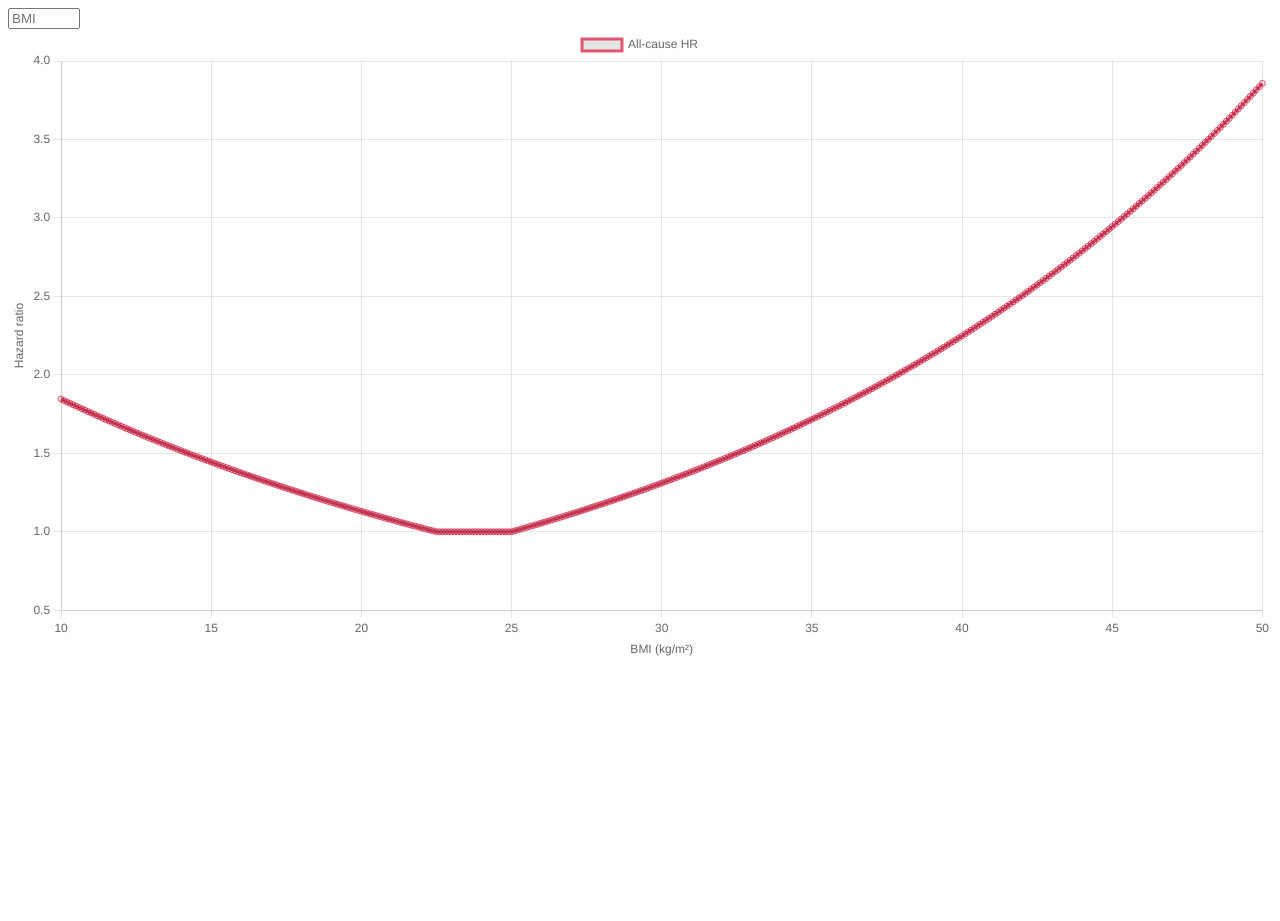
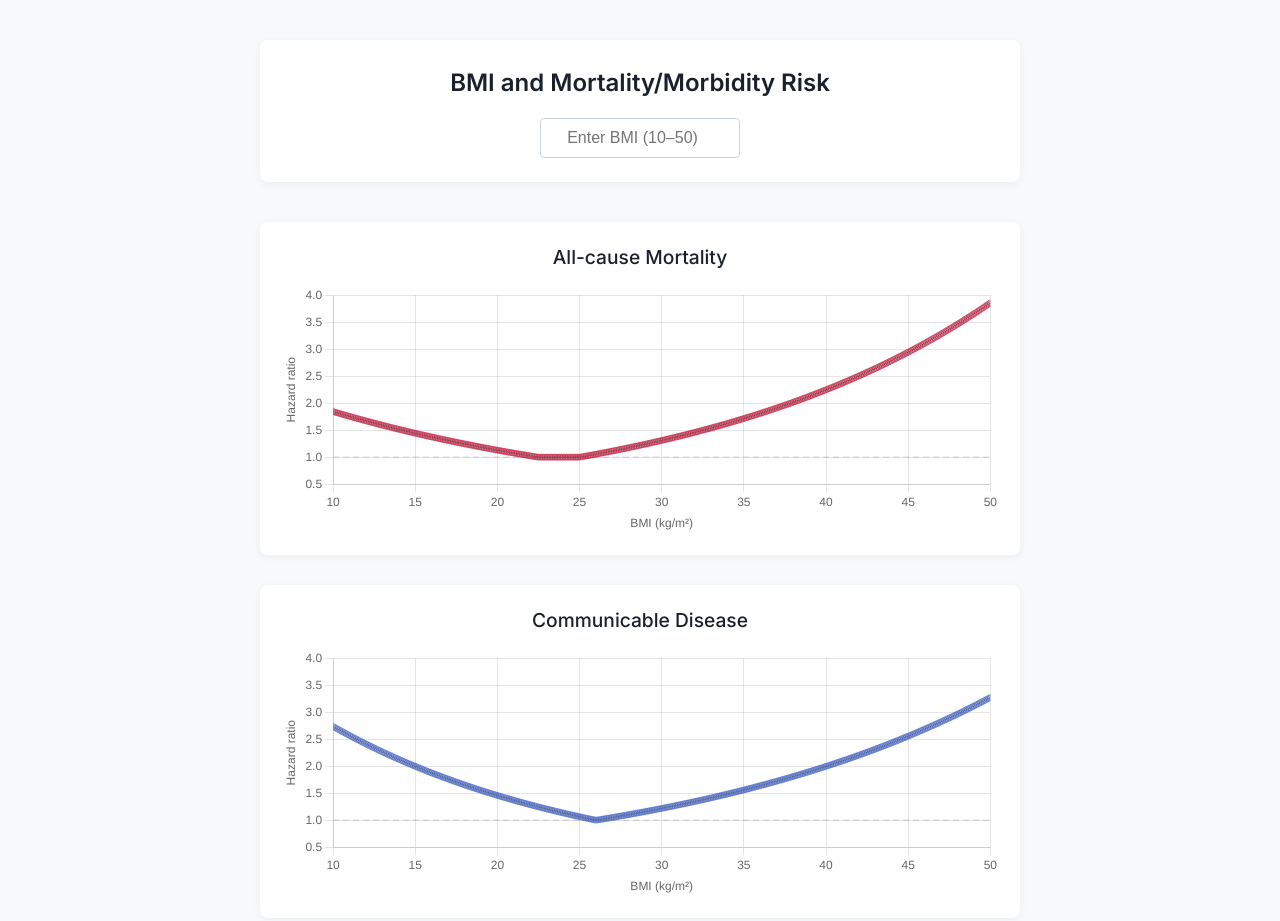
Before and after one commit to dmhardin102/bmimortplot, a plain HTML site: page index.html in a window 1280 px wide. Shown: the top 921 px of the page. Before the commit the page ends 800 px from the top, so only its background shows below. Drawn offline with nearby package versions, Linux system fonts and the light colour scheme.

Commit message:
added all 3 dynamic charts

```diff
--- a/index.html
+++ b/index.html
@@ -1,104 +1,269 @@
-<input id="bmi" type="number" min="10" max="50" step="0.1" placeholder="BMI">
-<div id="error-message" style="color: white; background-color: #d9534f; padding: 5px; margin: 5px 0; border-radius: 3px; display: none;">BMI must be between 10 and 50</div>
-<canvas id="mortChart"></canvas>
-<script src="https://cdn.jsdelivr.net/npm/chart.js"></script>
+<!DOCTYPE html>
+<html lang="en">
+<head>
+  <meta charset="UTF-8" />
+  <meta name="viewport" content="width=device-width, initial-scale=1.0"/>
+  <title>BMI vs Mortality/Morbidity Risk</title>
+  <!-- Google Font -->
+  <link rel="preconnect" href="https://fonts.googleapis.com"/>
+  <link href="https://fonts.googleapis.com/css2?family=Inter:wght@400;500;600&display=swap" rel="stylesheet"/>
+  <!-- Chart.js -->
+  <script src="https://cdn.jsdelivr.net/npm/chart.js@4.4.0"></script>
+  <style>
+    :root {
+      --font: 'Inter', sans-serif;
+      --bg-page: #f7f9fa;
+      --bg-card: #ffffff;
+      --clr-primary: #2b6cb0;
+      --clr-error-bg: #fed7d7;
+      --clr-error-text: #9b2c2c;
+      --shadow: 0 2px 8px rgba(0,0,0,0.05);
+    }
+    * { box-sizing: border-box; margin: 0; padding: 0; }
+    body {
+      font-family: var(--font);
+      background-color: var(--bg-page);
+      color: #1a202c;
+      line-height: 1.6;
+    }
+    .container {
+      max-width: 800px;
+      margin: 40px auto;
+      padding: 0 20px;
+    }
+    .bmi-card {
+      background: var(--bg-card);
+      padding: 24px;
+      border-radius: 8px;
+      box-shadow: var(--shadow);
+      text-align: center;
+    }
+    .bmi-card h2 {
+      font-size: 1.5rem;
+      font-weight: 600;
+      margin-bottom: 16px;
+    }
+    .bmi-card input {
+      width: 200px;
+      padding: 10px 12px;
+      font-size: 1rem;
+      border: 1px solid #cbd5e0;
+      border-radius: 4px;
+      text-align: center;
+      transition: border-color .2s;
+    }
+    .bmi-card input:focus {
+      outline: none;
+      border-color: var(--clr-primary);
+    }
+    #error-message {
+      margin-top: 12px;
+      padding: 10px;
+      background: var(--clr-error-bg);
+      color: var(--clr-error-text);
+      border-radius: 4px;
+      font-size: 0.9rem;
+      display: none;
+    }
+    .charts-grid {
+      display: flex;
+      flex-direction: column;
+      gap: 30px;
+      margin-top: 40px;
+    }
+    .chart-card {
+      background: var(--bg-card);
+      padding: 20px;
+      border-radius: 8px;
+      box-shadow: var(--shadow);
+      text-align: center;
+    }
+    .chart-card h3 {
+      font-size: 1.2rem;
+      font-weight: 500;
+      margin-bottom: 12px;
+    }
+    .chart-container {
+      position: relative;
+      width: 100%;
+      height: 250px;
+    }
+  </style>
+</head>
+<body>
+
+  <div class="container">
+    <div class="bmi-card">
+      <h2>BMI and Mortality/Morbidity Risk</h2>
+      <input
+        id="bmi-input"
+        type="number"
+        min="10"
+        max="50"
+        step="0.1"
+        placeholder="Enter BMI (10–50)"
+      />
+      <div id="error-message">BMI must be between 10 and 50</div>
+    </div>
+
+    <div class="charts-grid">
+      <div class="chart-card">
+        <h3>All-cause Mortality</h3>
+        <div class="chart-container">
+          <canvas id="mortChartAll"></canvas>
+        </div>
+      </div>
+      <div class="chart-card">
+        <h3>Communicable Disease</h3>
+        <div class="chart-container">
+          <canvas id="mortChartComm"></canvas>
+        </div>
+      </div>
+      <div class="chart-card">
+        <h3>Non-communicable Disease</h3>
+        <div class="chart-container">
+          <canvas id="mortChartNcd"></canvas>
+        </div>
+      </div>
+    </div>
+  </div>
+
   <script>
-function hrAllCause(bmi){
-  if (bmi < 22.5)      return Math.exp(0.049 * (22.5 - bmi));
-  if (bmi <= 25.0)     return 1.0;
-  return Math.exp(0.054 * (bmi - 25.0));
+    // Hazard‐ratio functions
+    function hrAll(b){
+      return b < 22.5
+        ? Math.exp(0.049 * (22.5 - b))
+        : b <= 25
+        ? 1
+        : Math.exp(0.054 * (b - 25));
+    }
+    const CD_PIVOT = 26;
+    function hrCD(b){
+      return b < CD_PIVOT
+        ? Math.exp(0.0629 * (CD_PIVOT - b))
+        : Math.exp(0.0494 * (b - CD_PIVOT));
+    }
+    const NCD_PIVOT = 25;
+    function hrNCD(b){
+      return b < NCD_PIVOT
+        ? Math.exp(0.0373 * (NCD_PIVOT - b))
+        : Math.exp(0.0398 * (b - NCD_PIVOT));
     }
 
-// build the baseline curve
-const xs = Array.from({length:401},(_,i)=>10+i*0.1);
-const ys = xs.map(hrAllCause);
+    // X values
+    const xs = Array.from({ length: 401 }, (_, i) => 10 + i * 0.1);
 
-const ctx = document.getElementById('mortChart').getContext('2d');
-const chart = new Chart(ctx,{
-  type:'line',
-  data:{labels:xs, datasets:[{
-    label:'All-cause HR',
-    data:ys.map((y,i)=>({x:xs[i],y})),
-    borderColor:'rgba(220, 20, 60, 0.7)',
-    fill:false,
-    tension:0.3,
-    order: 0  // Lower values are drawn first (underneath)
-  }]},
-  options:{scales:{x:{type:'linear',title:{display:true,text:'BMI (kg/m²)'}},
-                   y:{title:{display:true,text:'Hazard ratio'},min:0.5,max:4}}}
+    // Chart builder
+    function buildChart(id, hrFn, baseColor) {
+      const colorMap = {
+        crimson: 'rgba(220,20,60,0.5)',
+        royalblue: 'rgba(65,105,225,0.5)',
+        seagreen: 'rgba(46,139,87,0.5)'
+      };
+      return new Chart(document.getElementById(id), {
+        type: 'line',
+        data: {
+          datasets: [
+            {
+              label: id,
+              data: xs.map(x => ({ x, y: hrFn(x) })),
+              borderColor: colorMap[baseColor],
+              borderWidth: 1.0,
+              tension: 0.3,
+              fill: false,
+              order: 0
+            },
+            {
+              label: 'HR=1',
+              data: xs.map(x => ({ x, y: 1 })),
+              borderColor: 'rgba(102,102,102,0.3)',
+              borderDash: [6, 4],
+              borderWidth: 1,
+              pointRadius: 0,
+              fill: false,
+              order: 1
+            }
+          ]
+        },
+        options: {
+          responsive: true,
+          maintainAspectRatio: false,
+          animation: false,
+          plugins: { legend: { display: false } },
+          scales: {
+            x: {
+              type: 'linear',
+              min: 10,
+              max: 50,
+              title: { display: true, text: 'BMI (kg/m²)' }
+            },
+            y: {
+              type: 'linear',
+              min: 0.5,
+              max: 4,
+              grace: '5%',
+              title: { display: true, text: 'Hazard ratio' }
+            }
+          }
+        }
       });
-
-// interactively add a marker
-document.addEventListener('DOMContentLoaded', () => {
-  const bmiInput = document.getElementById('bmi');
-  const errorMessage = document.getElementById('error-message');
-
-  // Function to update chart with current BMI value
-  const updateChartWithBmi = (bmi) => {
-    // Clear any previous error message
-    errorMessage.style.display = 'none';
-
-    // Validate BMI range
-    if(isNaN(bmi) || bmi < 10 || bmi > 50) {
-      // Show error message for out of bounds values
-      if(!isNaN(bmi) && (bmi < 10 || bmi > 50)) {
-        errorMessage.style.display = 'block';
     }
 
-      // Remove marker if input is invalid
-      chart.data.datasets = chart.data.datasets.filter(d => !d.isMarker);
+    // Instantiate charts
+    const charts = [
+      { chart: buildChart('mortChartAll', hrAll, 'crimson'), fn: hrAll },
+      { chart: buildChart('mortChartComm', hrCD, 'royalblue'), fn: hrCD },
+      { chart: buildChart('mortChartNcd', hrNCD, 'seagreen'), fn: hrNCD }
+    ];
+
+    // Handle BMI input
+    const bmiInput = document.getElementById('bmi-input');
+    const errorMsg = document.getElementById('error-message');
+
+    function updateCharts(b) {
+      if (isNaN(b) || b < 10 || b > 50) {
+        errorMsg.style.display = 'block';
+        // remove any existing markers
+        charts.forEach(({ chart }) => {
+          chart.data.datasets = chart.data.datasets.slice(0, 2);
           chart.update();
+        });
         return;
       }
+      errorMsg.style.display = 'none';
+      localStorage.savedBmi = b;
 
-    const hr = hrAllCause(bmi);
-
-    // Save to localStorage
-    localStorage.setItem('savedBmiValue', bmi);
-
-    // remove old marker dataset
-    chart.data.datasets = chart.data.datasets.filter(d => !d.isMarker);
-
-    // Reset the main line dataset to have a gap at the marker position
-    const gap = 0.15; // Keep gap size at 0.25 as preferred
-    chart.data.datasets[0].data = xs.map((x,i) => {
-      // Skip points within gap range of the marker position
-      if (Math.abs(x - bmi) < gap) {
-        return {x: x, y: null}; // null creates a gap in the line
-      }
-      return {x: x, y: ys[i]};
-    });
-
-    // Add marker
+      charts.forEach(({ chart, fn }) => {
+        const hr = fn(b);
+        // reset to baseline datasets
+        chart.data.datasets = chart.data.datasets.slice(0, 2);
+        // introduce a small gap in the line
+        const gap = 0.2;
+        chart.data.datasets[0].data = xs.map(x =>
+          Math.abs(x - b) < gap ? { x, y: null } : { x, y: fn(x) }
+        );
+        // add the marker
         chart.data.datasets.push({
           type: 'scatter',
-      data:[{x:bmi,y:hr}],
-      pointRadius:12,
-      pointBackgroundColor:'rgba(0, 0, 0, 1)',
-      pointBorderColor:'white',
-      pointBorderWidth: 2,
-      pointStyle: 'rect',
-      showLine:false,
-      isMarker:true,
+          data: [{ x: b, y: hr }],
+          pointRadius: 8,
+          pointStyle: 'rectRot',
+          pointBackgroundColor: 'rgba(0,0,0,0.7)',
+          pointBorderColor: 'rgba(255,255,255,0.9)',
+          pointBorderWidth: 1.5,
+          showLine: false,
           order: 99
         });
-
-    chart.update();
-  };
-
-  // Load previously saved BMI value from localStorage if available
-  const savedBmi = localStorage.getItem('savedBmiValue');
-  if (savedBmi !== null) {
-    const bmiValue = parseFloat(savedBmi);
-    bmiInput.value = savedBmi;
-    // Directly call the function to update the chart with the saved value
-    updateChartWithBmi(bmiValue);
+        chart.update('none');
+      });
     }
 
-  // Add event listener for input changes
-  bmiInput.addEventListener('input', e => {
-    const bmi = parseFloat(e.target.value);
-    updateChartWithBmi(bmi);
-  });
-});
+    bmiInput.addEventListener('input', () => updateCharts(+bmiInput.value));
+    // load saved value if present
+    if (localStorage.savedBmi) {
+      bmiInput.value = localStorage.savedBmi;
+      updateCharts(+localStorage.savedBmi);
+    }
   </script>
+</body>
+</html>
```
Lines whose indentation alone changed are shown as unchanged.
